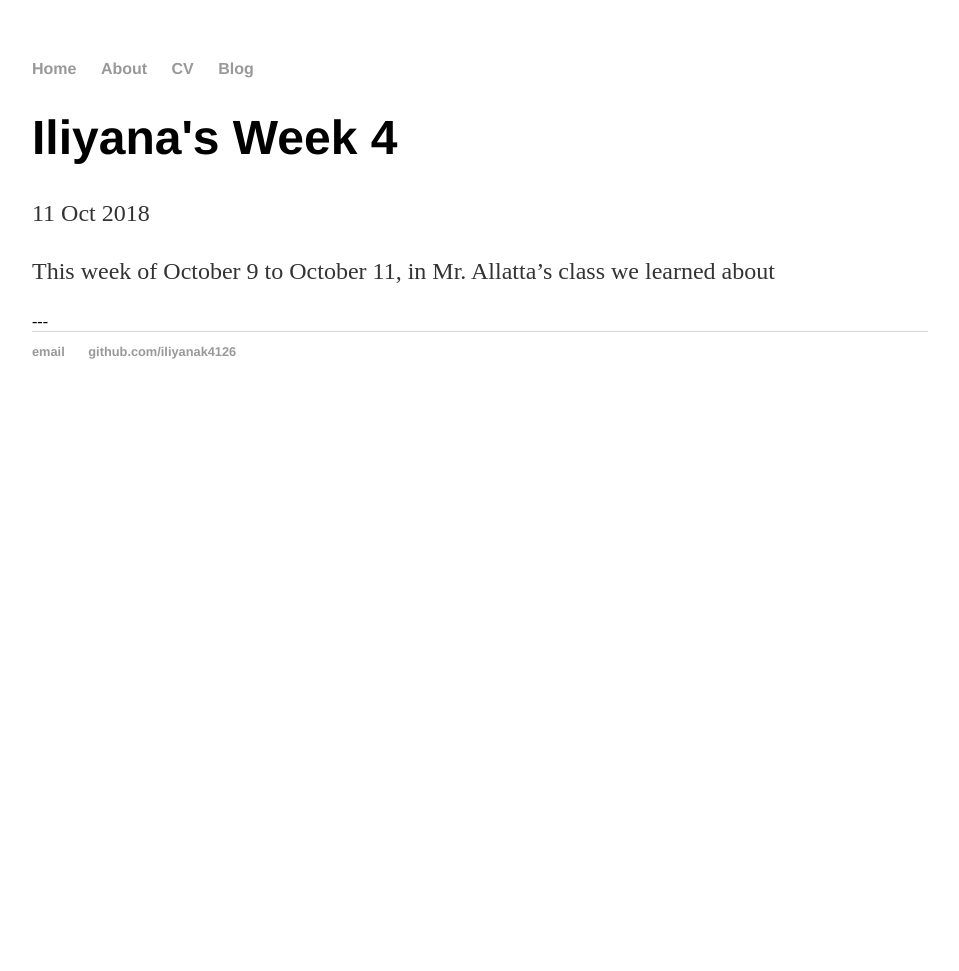
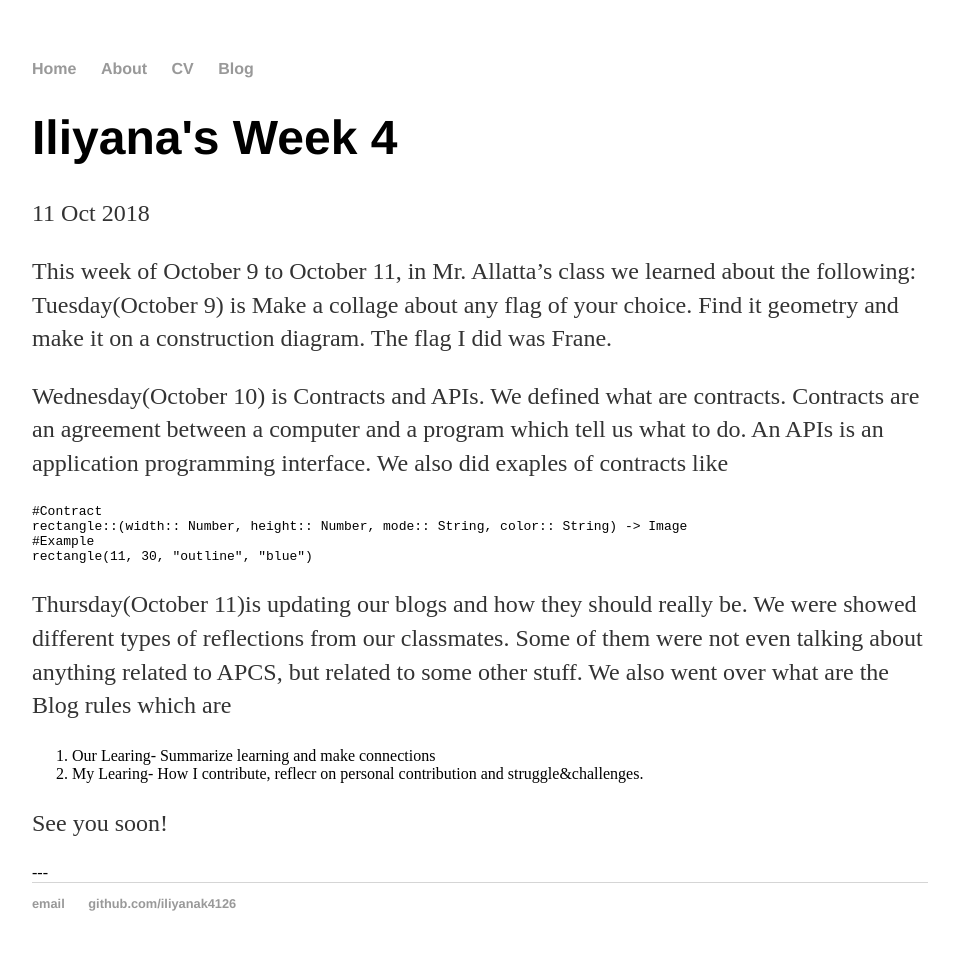
Before and after one commit to iliyanak4126/iliyanak4126.github.io, a Jekyll site: the page built from _posts/2018-10-11-Iliyana-Week-4.md, in a window 1280 px wide. Shown: the whole page, without its empty margins (160-1119 px from the left). Built offline with Jekyll 4.4.1, drawn with Linux system fonts in a browser that asks for light colours; before the commit the page ends 900 px from its top, so only the background shows below that.

Commit message:
Update 2018-10-11-Iliyana-Week-4.md

````diff
--- a/_posts/2018-10-11-Iliyana-Week-4.md
+++ b/_posts/2018-10-11-Iliyana-Week-4.md
@@ -3,4 +3,19 @@ layout: post
 title: "Iliyana's Week 4"
 date: 2018-10-11
 ---
-This week of October 9 to October 11, in Mr. Allatta's class we learned about
+This week of October 9 to October 11, in Mr. Allatta's class we learned about the following:
+Tuesday(October 9) is Make a collage about any flag of your choice. Find it geometry and make it on a construction diagram. The flag I did was Frane.
+
+Wednesday(October 10) is Contracts and APIs. We defined what are contracts. Contracts are an agreement between a computer and a program which tell us what to do. An APIs is an application programming interface. We also did exaples of contracts like
+```
+#Contract
+rectangle::(width:: Number, height:: Number, mode:: String, color:: String) -> Image
+#Example
+rectangle(11, 30, "outline", "blue")
+```
+
+Thursday(October 11)is updating our blogs and how they should really be. We were showed different types of reflections from our classmates. Some of them were not even talking about anything related to APCS, but related to some other stuff. We also went over what are the Blog rules which are
+1. Our Learing- Summarize learning and make connections
+2. My Learing- How I contribute, reflecr on personal contribution and struggle&challenges.
+
+See you soon!
````
